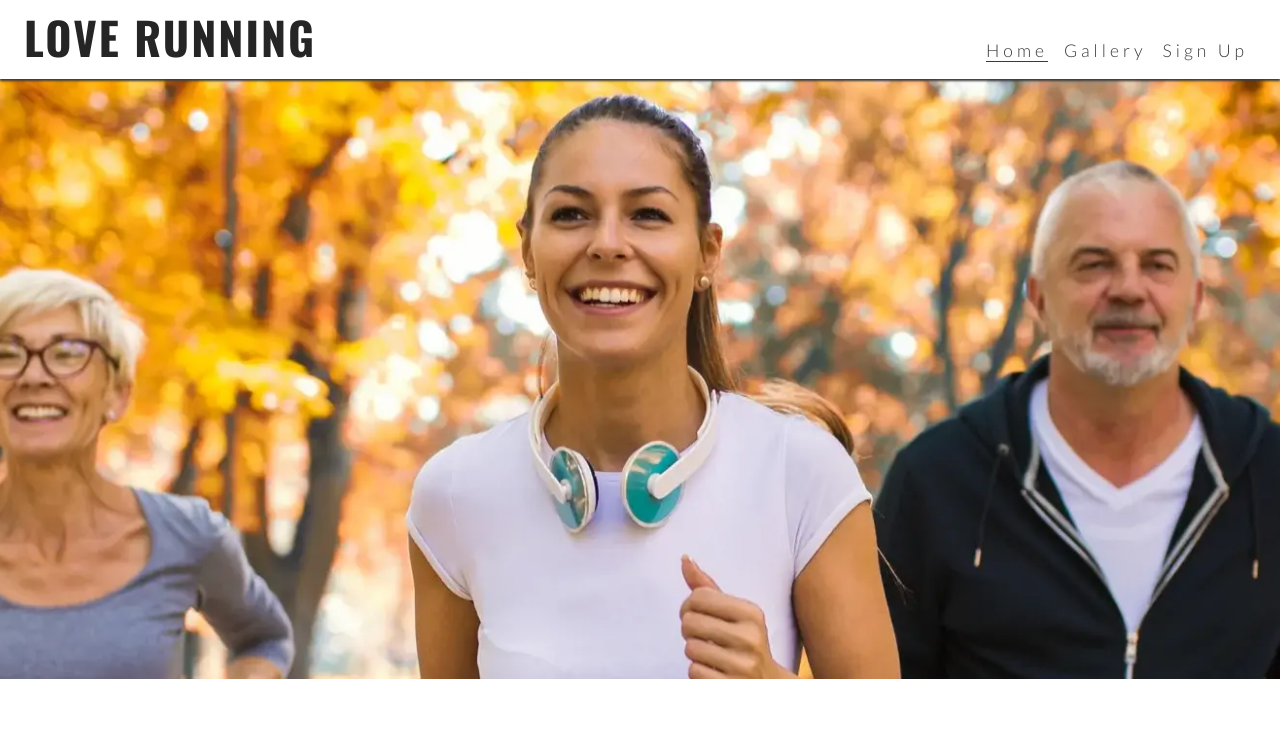
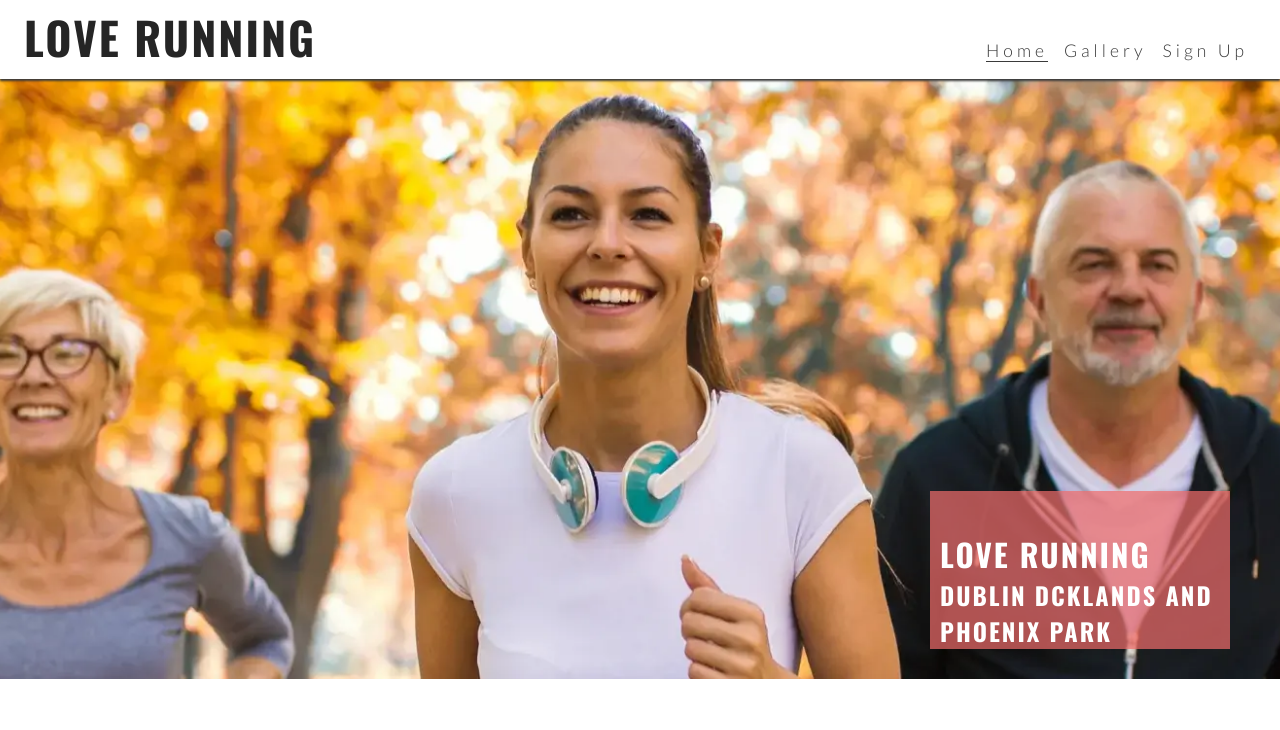
Before and after one commit to l3wk3m/love-running, a plain HTML site: page index.html in a window 1280 px wide. Shown: the top 730 px of the page. Drawn offline with nearby package versions, Linux system fonts and the light colour scheme.

Commit message:
Add cover text with name and locations

```diff
--- a/assets/css/style.css
+++ b/assets/css/style.css
@@ -16,6 +16,13 @@ body {
     /* Generic project styles */
     color: #3a3a3a;
     font-family: 'Lato', sans-serif;
+}
+
+h1, h2, h3 {
+    font-family: 'Oswald', sans-serif;
+    text-transform: uppercase;
+    letter-spacing: 2px;
+    color: #252525;
 }
 
 /* Header */
@@ -37,13 +44,6 @@ header {
 header a {
     text-decoration: none;
     color: inherit;
-}
-
-h1 {
-    font-family: 'Oswald', sans-serif;
-    text-transform: uppercase;
-    letter-spacing: 2px;
-    color: #252525;
 }
 
 #menu {
@@ -104,6 +104,22 @@ main {
     height: 600px;
     width: 100%;
     background: url("../images/hero-image.webp") no-repeat center center/cover;
+    position: relative;
+}
+
+#cover-text {
+    background-color: rgba(241, 109, 107, 0.7);
+    font-size: 130%;
+    position: absolute; /* This places the text relative to the cover image */
+    bottom: 30px;
+    width: 80%;
+    mind-height: 200px;
+    padding-top: 40px;
+    padding-left: 10px;
+}
+
+#cover-text > h2, #cover-text > h3 {
+    color: #ffffff;
 }
 
 /* Footer */
@@ -155,6 +171,11 @@ main {
     main {
         margin-top: 79px;
     }
+
+    #cover-text {
+        width: 300px;
+        right: 50px;
+    }
 }
 
 /* Media query: Laptops and larger (992px and up) */
--- a/index.html
+++ b/index.html
@@ -57,7 +57,12 @@
 
     <!---Main-->
     <main>
-        <section id="hero"></section>
+        <section id="hero">
+            <div id="cover-text">
+                <h2>Love Running</h2>
+                <h3>Dublin Dcklands and Phoenix Park</h3>
+            </div>
+        </section>
     </main>
 
     <!---Footer-->
```
